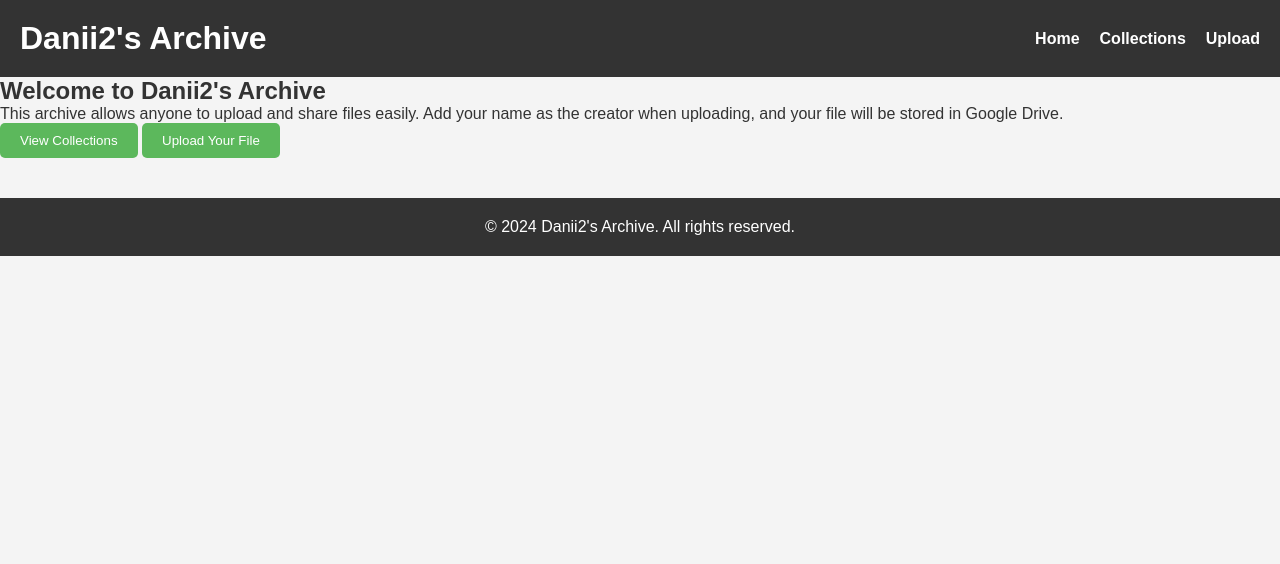
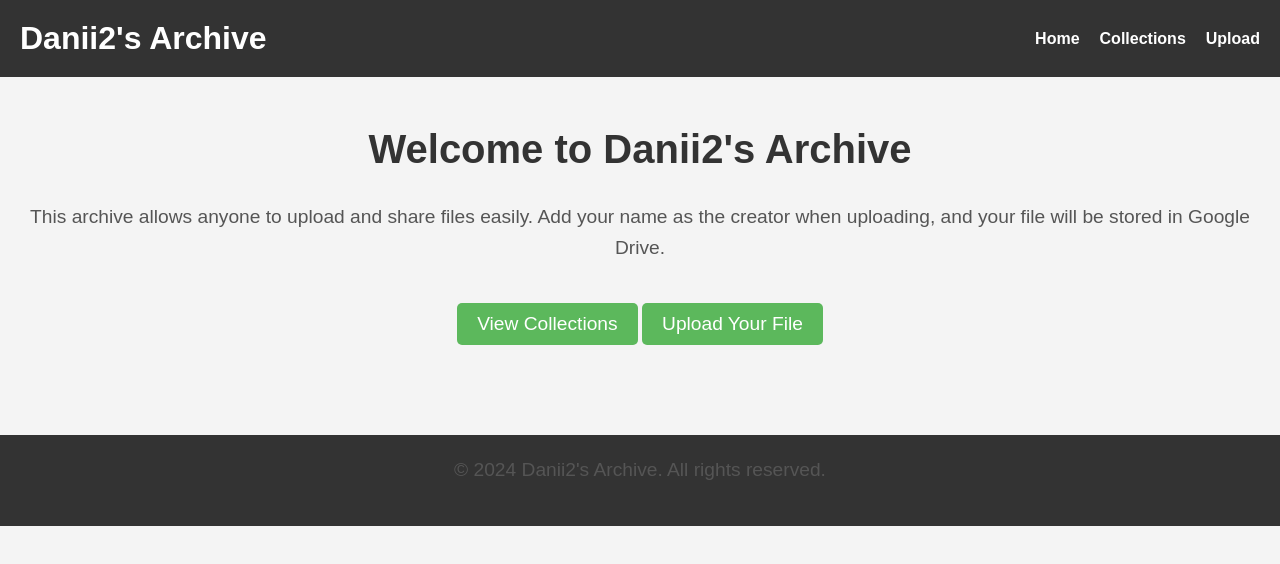
Before and after one commit to Ifartedatmyroomatesdoor/good, a website: page index.html in a window 1280 px wide. Drawn offline with Linux system fonts and the light colour scheme; files that its build step writes are made by us from their sources.

Commit message:
Add files via upload

```diff
--- /dev/null
+++ b/collections.css
@@ -0,0 +1,37 @@
+body {
+    font-family: Arial, sans-serif;
+    background-color: #f4f4f4;
+}
+
+.collections-container {
+    max-width: 800px;
+    margin: 40px auto;
+    padding: 20px;
+    background-color: white;
+    border-radius: 10px;
+    box-shadow: 0 4px 8px rgba(0, 0, 0, 0.1);
+}
+
+h2 {
+    text-align: center;
+    margin-bottom: 20px;
+}
+
+.collection-grid {
+    display: grid;
+    grid-template-columns: repeat(auto-fill, minmax(250px, 1fr));
+    gap: 20px;
+}
+
+.collection-item {
+    background-color: #f9f9f9;
+    padding: 20px;
+    border-radius: 8px;
+    box-shadow: 0 4px 8px rgba(0, 0, 0, 0.1);
+    text-align: center;
+}
+
+.collection-item p {
+    font-size: 0.9rem;
+    color: #777;
+}
--- /dev/null
+++ b/filepreview.css
@@ -0,0 +1,32 @@
+body {
+    font-family: Arial, sans-serif;
+    background-color: #f4f4f4;
+}
+
+.preview-container {
+    max-width: 600px;
+    margin: 40px auto;
+    padding: 20px;
+    background-color: white;
+    border-radius: 10px;
+    box-shadow: 0 4px 8px rgba(0, 0, 0, 0.1);
+    text-align: center;
+}
+
+h2 {
+    margin-bottom: 20px;
+}
+
+button {
+    padding: 10px 20px;
+    background-color: #5cb85c;
+    color: white;
+    border: none;
+    border-radius: 5px;
+    cursor: pointer;
+    margin: 10px 5px;
+}
+
+button:hover {
+    background-color: #4cae4c;
+}
--- a/styles.css
+++ b/styles.css
@@ -1,4 +1,4 @@
-/* Basic Reset */
+/* General Reset */
 * {
     margin: 0;
     padding: 0;
@@ -36,38 +36,26 @@ nav ul li a {
     font-weight: bold;
 }
 
-.archive-content {
-    max-width: 1200px;
-    margin: 40px auto;
-    padding: 0 20px;
+nav ul li a:hover {
+    text-decoration: underline;
 }
 
-.archive-content h2 {
+/* Main Section */
+main {
+    padding: 50px 20px;
     text-align: center;
+}
+
+h2 {
+    font-size: 2.5rem;
     margin-bottom: 30px;
 }
 
-.collection-grid {
-    display: grid;
-    grid-template-columns: repeat(auto-fill, minmax(300px, 1fr));
-    gap: 20px;
-}
-
-.collection-item {
-    background-color: white;
-    padding: 20px;
-    border-radius: 10px;
-    box-shadow: 0 4px 8px rgba(0, 0, 0, 0.1);
-}
-
-.upload-section {
-    max-width: 600px;
-    margin: 40px auto;
-    text-align: center;
-}
-
-input[type="file"] {
-    margin-bottom: 10px;
+p {
+    font-size: 1.2rem;
+    margin-bottom: 20px;
+    line-height: 1.6;
+    color: #555;
 }
 
 button {
@@ -76,7 +64,9 @@ button {
     padding: 10px 20px;
     border: none;
     border-radius: 5px;
+    font-size: 1.2rem;
     cursor: pointer;
+    margin-top: 20px;
 }
 
 button:hover {
--- /dev/null
+++ b/upload.css
@@ -0,0 +1,45 @@
+body {
+    font-family: Arial, sans-serif;
+    background-color: #f4f4f4;
+}
+
+.upload-container {
+    max-width: 600px;
+    margin: 40px auto;
+    padding: 20px;
+    background-color: white;
+    border-radius: 10px;
+    box-shadow: 0 4px 8px rgba(0, 0, 0, 0.1);
+    text-align: center;
+}
+
+h2 {
+    margin-bottom: 20px;
+}
+
+input[type="text"], input[type="file"] {
+    display: block;
+    width: 100%;
+    padding: 10px;
+    margin: 10px 0;
+    border: 1px solid #ccc;
+    border-radius: 5px;
+}
+
+button {
+    padding: 10px 20px;
+    background-color: #5cb85c;
+    color: white;
+    border: none;
+    border-radius: 5px;
+    cursor: pointer;
+}
+
+button:hover {
+    background-color: #4cae4c;
+}
+
+#upload-status {
+    margin-top: 20px;
+    font-size: 1.1rem;
+}
```
